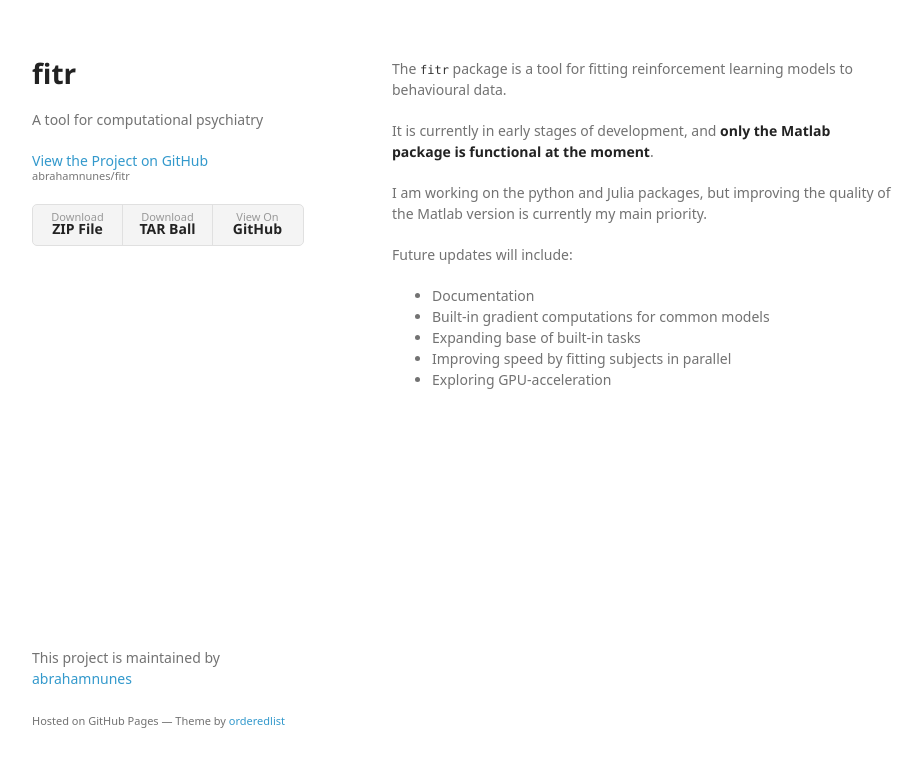
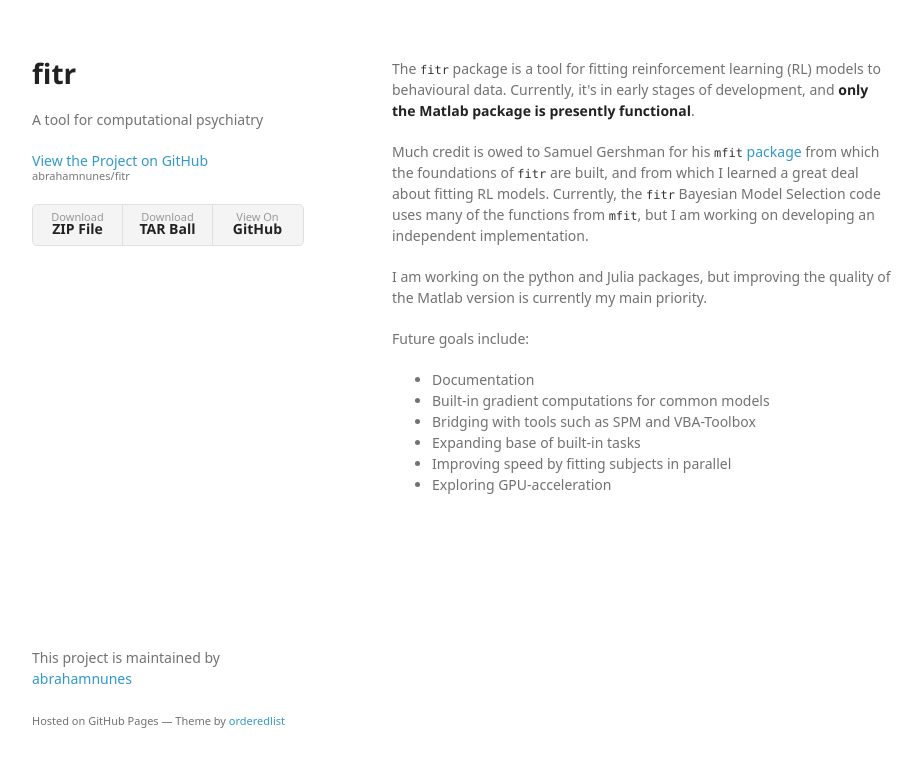
Before and after one commit to abrahamnunes/fitr-old, a plain HTML site: page index.html in a window 1280 px wide. Shown: the whole page, without its empty margins (178-1098 px from the left). Drawn offline with Linux system fonts and the light colour scheme; a web font is replaced by a local one.

```diff
--- a/index.html
+++ b/index.html
@@ -28,17 +28,18 @@
         </ul>
       </header>
       <section>
-        <p>The <code>fitr</code> package is a tool for fitting reinforcement learning models to behavioural data. </p>
+        <p>The <code>fitr</code> package is a tool for fitting reinforcement learning (RL) models to behavioural data. Currently, it's in early stages of development, and <strong>only the Matlab package is presently functional</strong>. </p>
 
-<p>It is currently in early stages of development, and <strong>only the Matlab package is functional at the moment</strong>. </p>
+<p>Much credit is owed to Samuel Gershman for his <a href="https://github.com/sjgershm/mfit"><code>mfit</code> package</a> from which the foundations of <code>fitr</code> are built, and from which I learned a great deal about fitting RL models. Currently, the <code>fitr</code> Bayesian Model Selection code uses many of the functions from <code>mfit</code>, but I am working on developing an independent implementation.</p>
 
 <p>I am working on the python and Julia packages, but improving the quality of the Matlab version is currently my main priority. </p>
 
-<p>Future updates will include:</p>
+<p>Future goals include:</p>
 
 <ul>
 <li>Documentation</li>
 <li>Built-in gradient computations for common models</li>
+<li>Bridging with tools such as SPM and VBA-Toolbox</li>
 <li>Expanding base of built-in tasks</li>
 <li>Improving speed by fitting subjects in parallel</li>
 <li>Exploring GPU-acceleration</li>
--- a/params.json
+++ b/params.json
@@ -1,6 +1,6 @@
 {
   "name": "fitr",
   "tagline": "A tool for computational psychiatry",
-  "body": "The `fitr` package is a tool for fitting reinforcement learning models to behavioural data. \r\n\r\nIt is currently in early stages of development, and __only the Matlab package is functional at the moment__. \r\n\r\nI am working on the python and Julia packages, but improving the quality of the Matlab version is currently my main priority. \r\n\r\nFuture updates will include:\r\n\r\n* Documentation\r\n* Built-in gradient computations for common models\r\n* Expanding base of built-in tasks\r\n* Improving speed by fitting subjects in parallel\r\n* Exploring GPU-acceleration",
+  "body": "The `fitr` package is a tool for fitting reinforcement learning (RL) models to behavioural data. Currently, it's in early stages of development, and __only the Matlab package is presently functional__. \r\n\r\nMuch credit is owed to Samuel Gershman for his [`mfit` package](https://github.com/sjgershm/mfit) from which the foundations of `fitr` are built, and from which I learned a great deal about fitting RL models. Currently, the `fitr` Bayesian Model Selection code uses many of the functions from `mfit`, but I am working on developing an independent implementation.\r\n\r\nI am working on the python and Julia packages, but improving the quality of the Matlab version is currently my main priority. \r\n\r\nFuture goals include:\r\n\r\n* Documentation\r\n* Built-in gradient computations for common models\r\n* Bridging with tools such as SPM and VBA-Toolbox\r\n* Expanding base of built-in tasks\r\n* Improving speed by fitting subjects in parallel\r\n* Exploring GPU-acceleration",
   "note": "Don't delete this file! It's used internally to help with page regeneration."
 }
```
